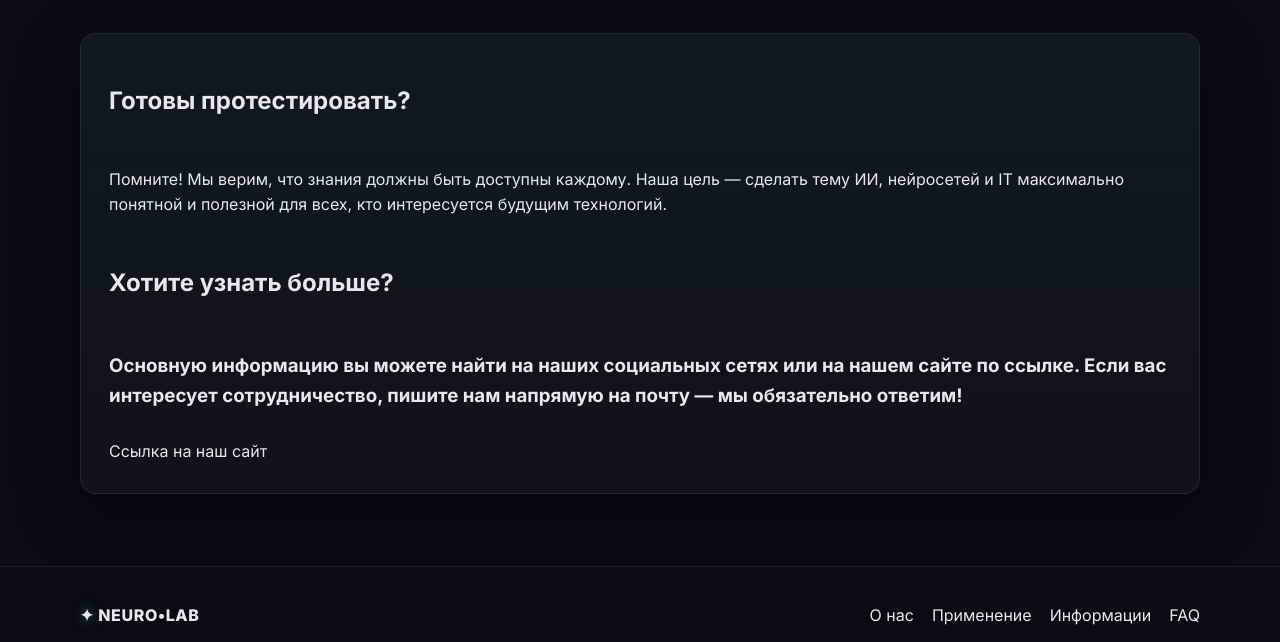
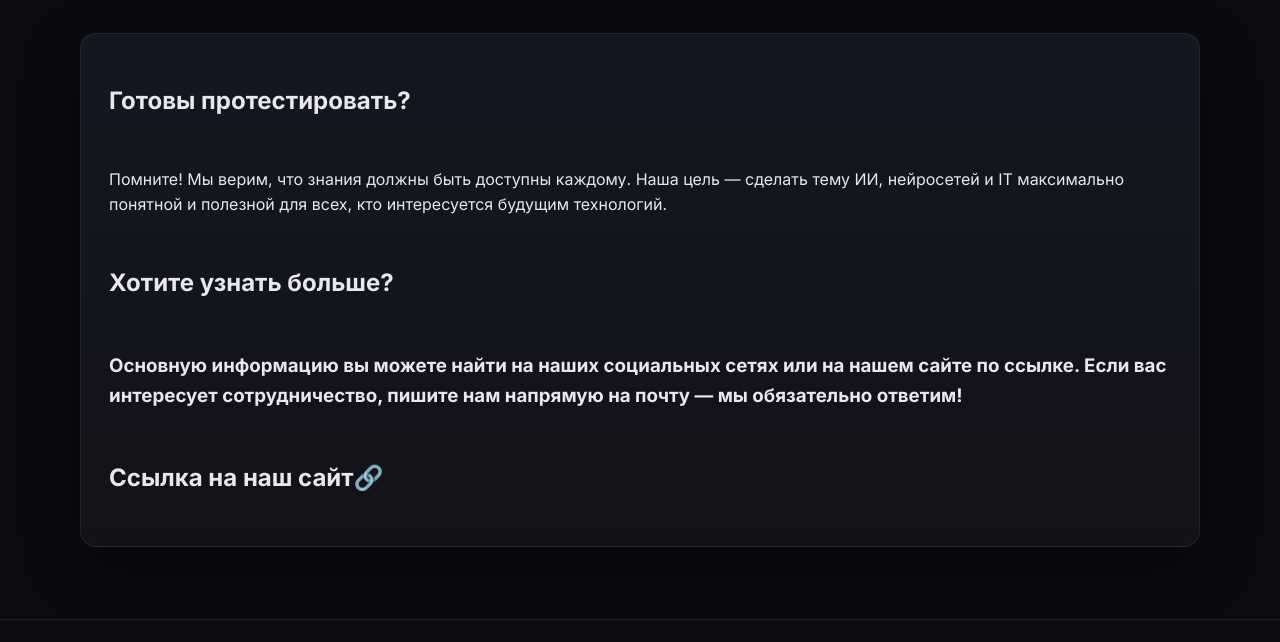
Before and after one commit to neurolab138-afk/NEURO-LAB, a plain HTML site: page index.html in a window 1280 px wide. Shown: the part 3142-3784 px from the top of the page. Drawn offline with Linux system fonts and the light colour scheme.

Commit message:
Update index.html

```diff
--- a/index.html
+++ b/index.html
@@ -306,7 +306,7 @@
 
         Если вас интересует сотрудничество, пишите нам напрямую на почту — мы обязательно ответим!</h3>
 
-        <a href="#">Ссылка на наш сайт</a>
+        <h2><a href="#">Ссылка на наш сайт🔗</a></h2>
     </div>
 
   </section>
```
